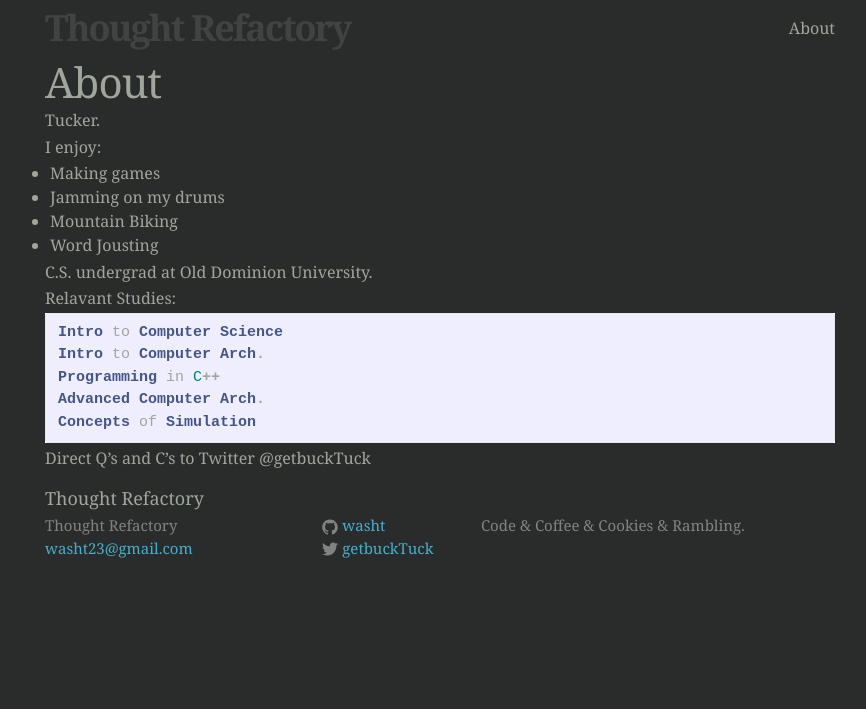
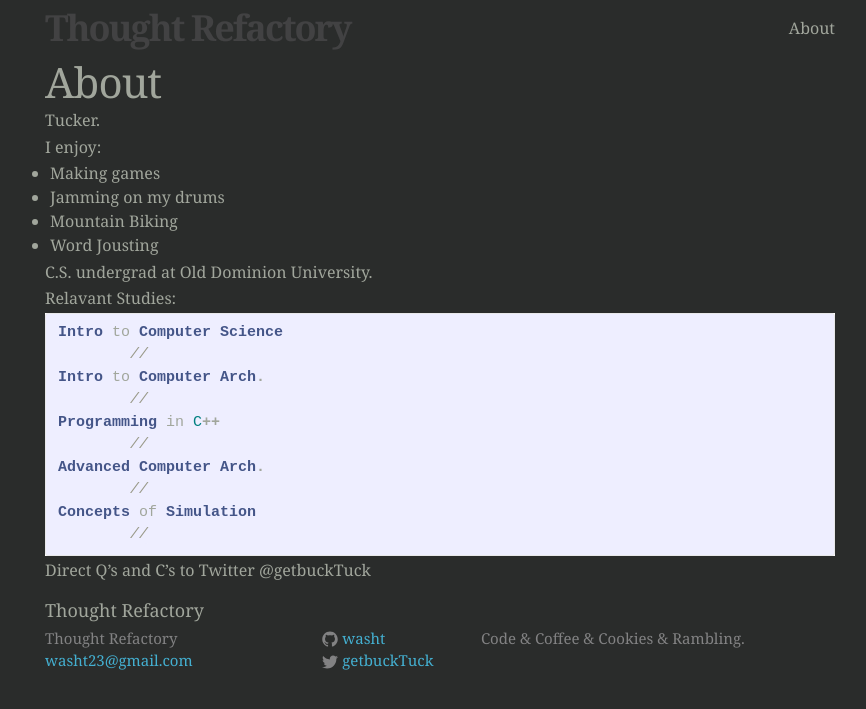
Before and after one commit to washt/washt.github.io, a Jekyll site: the page built from about.md, in a window 1280 px wide. Shown: the top 709 px of the page, without its empty margins (200-1066 px from the left). Built offline with Jekyll 4.4.1, drawn with Linux system fonts in a browser that asks for light colours.

Commit message:
modify about page

```diff
--- a/about.md
+++ b/about.md
@@ -17,11 +17,21 @@
 Relavant Studies:
 
 {% highlight Java %}
+
 Intro to Computer Science
+	//
 Intro to Computer Arch.
+	//
 Programming in C++
+	//
 Advanced Computer Arch.
+	//
 Concepts of Simulation
+	//
+{% endhighlight%}
 
-{% endhighlight%}
+
+
+
+
 Direct Q's and C's to Twitter @getbuckTuck
```
